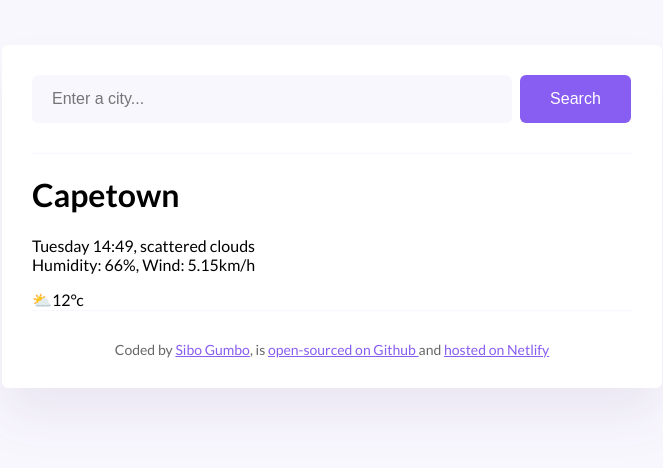
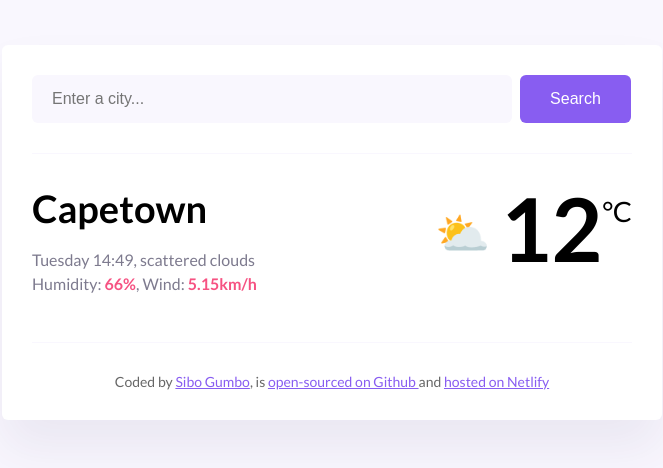
Before and after one commit to sibo-gumbo/sibo-weather-app, a plain HTML site: page index.html in a window 1280 px wide. Shown: the whole page, without its empty margins (308-971 px from the left). Drawn offline with Linux system fonts and the light colour scheme.

Commit message:
added more CSS

```diff
--- a/index.html
+++ b/index.html
@@ -27,15 +27,21 @@
         </form>
       </header>
       <main>
-        <div>
-          <h1>Capetown</h1>
-          <p>
-            Tuesday 14:49, scattered clouds
-            <br />
-            Humidity: 66%, Wind: 5.15km/h
-          </p>
+        <div class="weather-app-data">
+          <div>
+            <h1 class="weather-app-city">Capetown</h1>
+            <p class="weather-app-details">
+              Tuesday 14:49, scattered clouds
+              <br />
+              Humidity: <strong>66%</strong>, Wind: <strong>5.15km/h</strong>
+            </p>
+          </div>
+          <div class="weather-app-temperature-container">
+            <div class="weather-app-icon">⛅</div>
+            <div class="weather-app-temperature">12</div>
+            <div class="weather-app-unit">°C</div>
+          </div>
         </div>
-        <div>⛅12°c</div>
       </main>
       <footer>
         Coded by
--- a/style.css
+++ b/style.css
@@ -34,6 +34,44 @@ header {
   color: white;
   margin-left: 5px;
 }
+main {
+  padding: 30px 0;
+}
+.weather-app-city {
+  margin: 0;
+  line-height: 48px;
+  font-size: 38px;
+}
+.weather-app-details {
+  font-size: 16px;
+  color: rgba(39, 33, 66, 0.6);
+  line-height: 24px;
+  font-weight: 500;
+}
+.weather-app-details strong {
+  color: #f65282;
+}
+.weather-app-temperature-container {
+  display: flex;
+}
+.weather-app-temperature {
+  font-size: 88px;
+  line-height: 88px;
+  font-weight: bold;
+  margin-left: 10px;
+}
+.weather-app-icon {
+  font-size: 44px;
+  margin-top: 22px;
+}
+.weather-app-unit {
+  font-size: 28px;
+  margin-top: 10px;
+}
+.weather-app-data {
+  display: flex;
+  justify-content: space-between;
+}
 footer {
   border-top: 1px solid #f9f7fe;
   padding: 30px 0 0 0;
```
